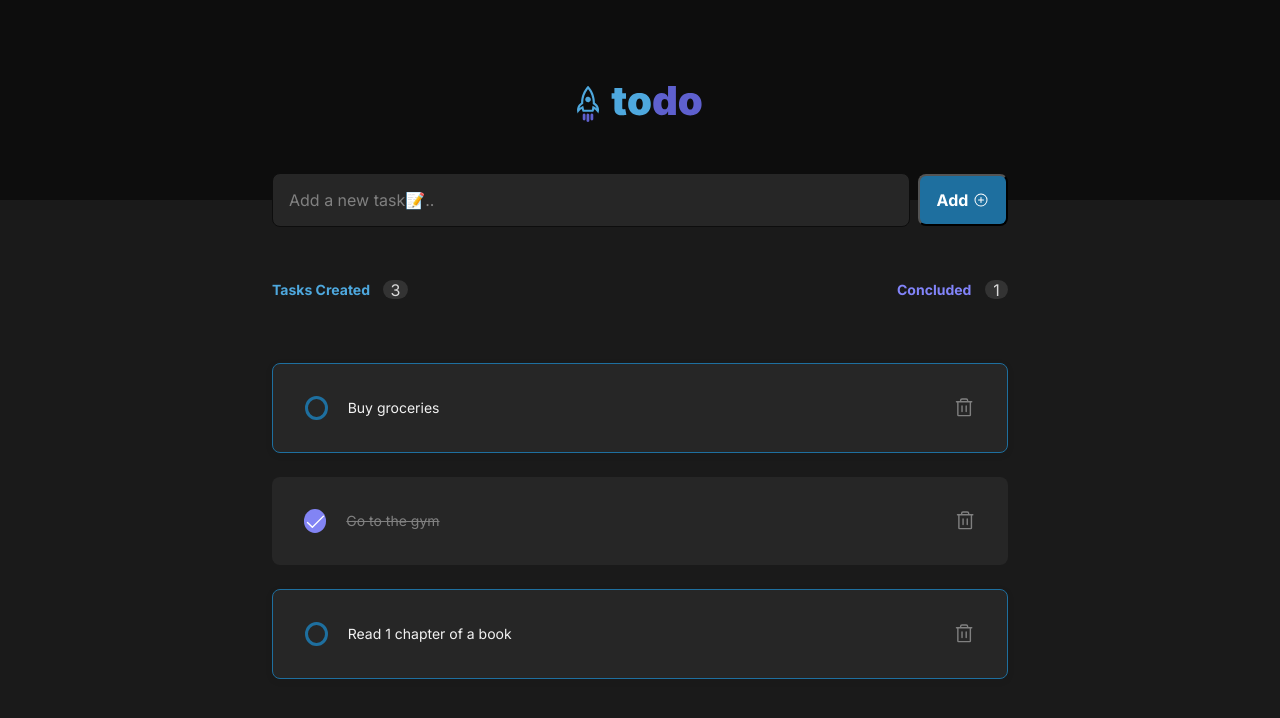
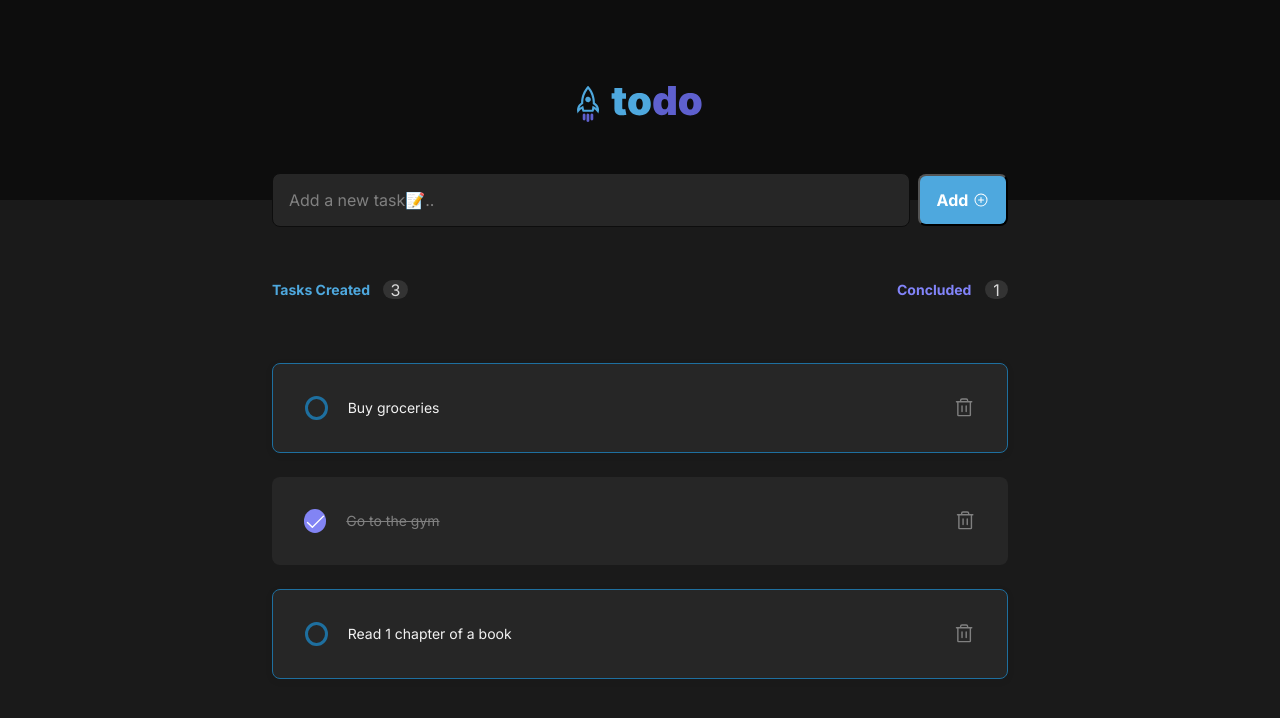
Before and after one commit to jonrusso/Todo-list, a Next.js app: page / in a window 1280 px wide. Shown: the top 718 px of the page. Built offline with nearby package versions, Linux system fonts and the light colour scheme.

Commit message:
styles: addTaskForm 🎨

```diff
--- a/src/components/AddTaskForm/addTaskForm.module.css
+++ b/src/components/AddTaskForm/addTaskForm.module.css
@@ -20,7 +20,7 @@
   gap: 8px;
   width: 638px;
   height: 54px;
-  background: #262626;
+  background: var(--gray-500);
   border: 1px solid var(--gray-700);
   border-radius: 8px;
   flex: none;
@@ -43,7 +43,7 @@
   padding: 16px;
   width: 90px;
   height: 52px;
-  background: #1e6f9f;
+  background: var(--blue);
   border-radius: 8px;
   flex: none;
   flex-grow: 0;
@@ -53,7 +53,7 @@
 }
 
 .createTask:hover {
-  background: var(--purple-dark);
+  background: var(--blue-dark);
 }
 
 @media (max-width: 767px) {
```
